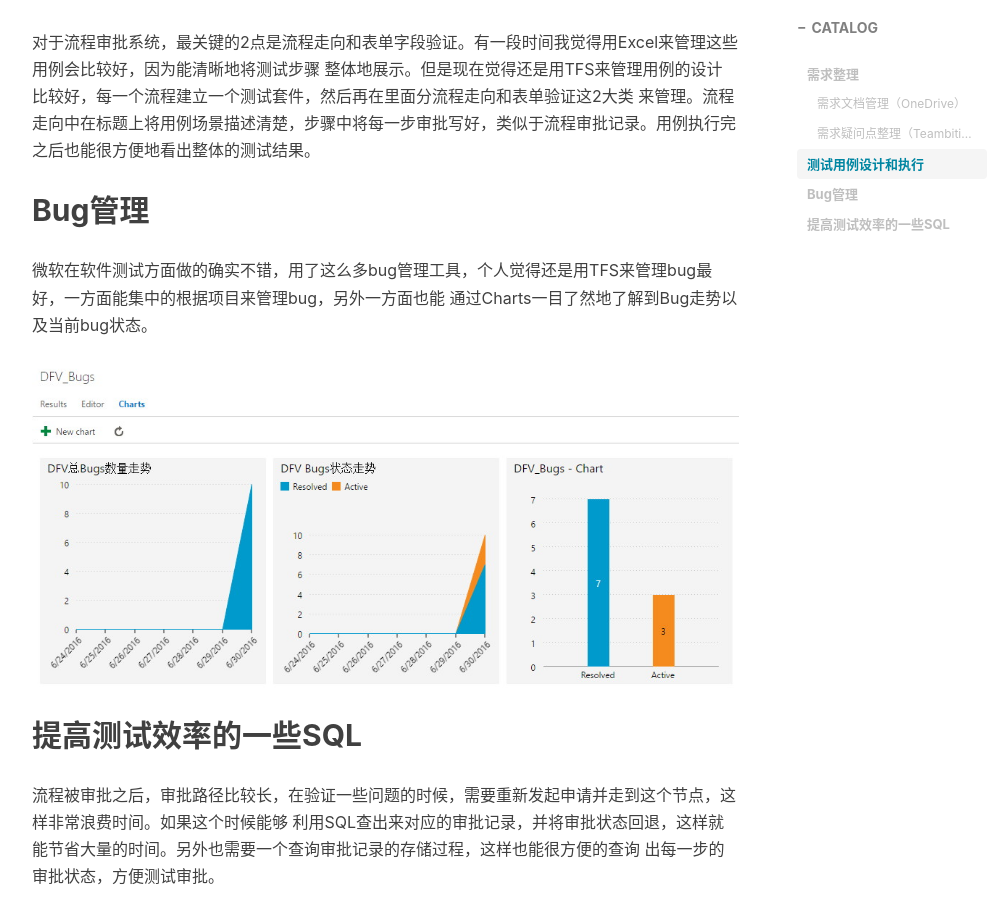
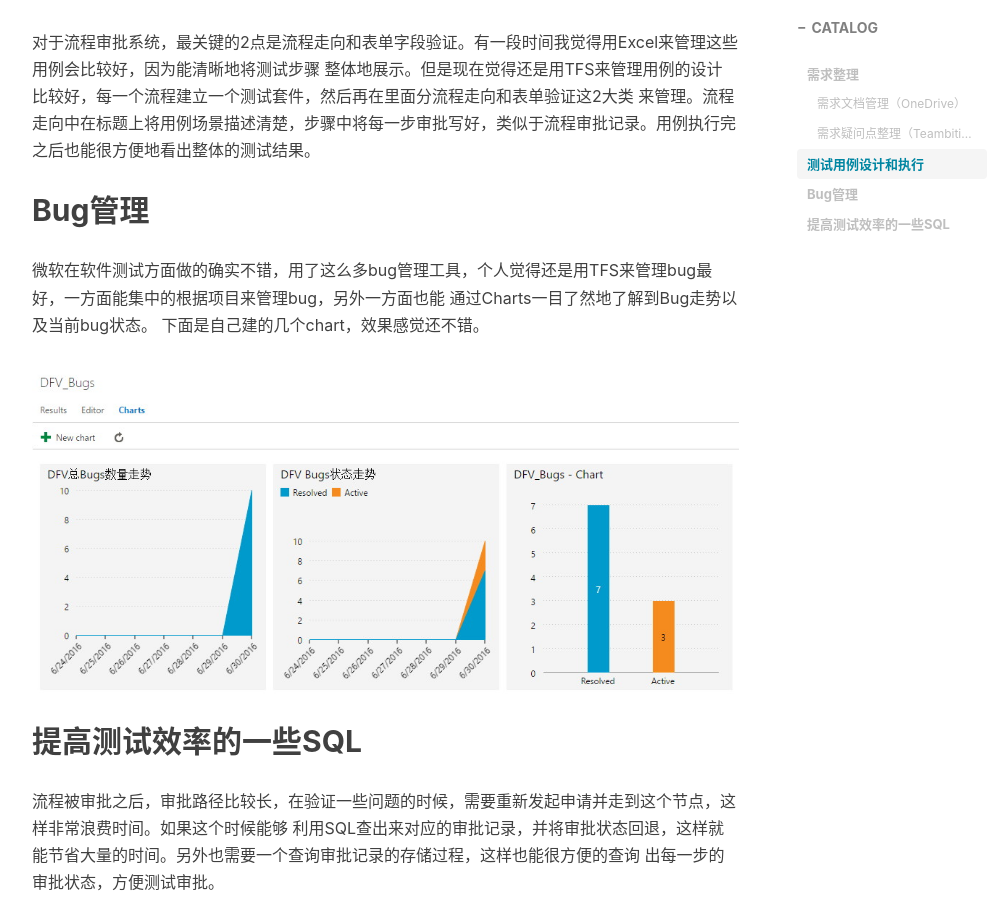
Before and after one commit to ccflyme/ccflyme.github.io, a Jekyll site: the page built from _posts/2016-06-27-Workflow-System-Testing-Experience.markdown, in a window 1280 px wide and 900 px high, scrolled down 1025 px. Shown: the whole window, without its empty margins (233-1225 px from the left). Built offline with Jekyll 4.4.1, drawn with Linux system fonts in a browser that asks for light colours; nearby versions of some CDN libraries; comment, search, counter and statistics services are not loaded.

Commit message:
update blog

```diff
--- a/_posts/2016-06-27-Workflow-System-Testing-Experience.markdown
+++ b/_posts/2016-06-27-Workflow-System-Testing-Experience.markdown
@@ -35,6 +35,8 @@ tags:
 
 微软在软件测试方面做的确实不错，用了这么多bug管理工具，个人觉得还是用TFS来管理bug最好，一方面能集中的根据项目来管理bug，另外一方面也能
 通过Charts一目了然地了解到Bug走势以及当前bug状态。
+下面是自己建的几个chart，效果感觉还不错。
+
 ![img](/img/in-post/Tfs-Bug-Charts.jpg)
 
 
```
